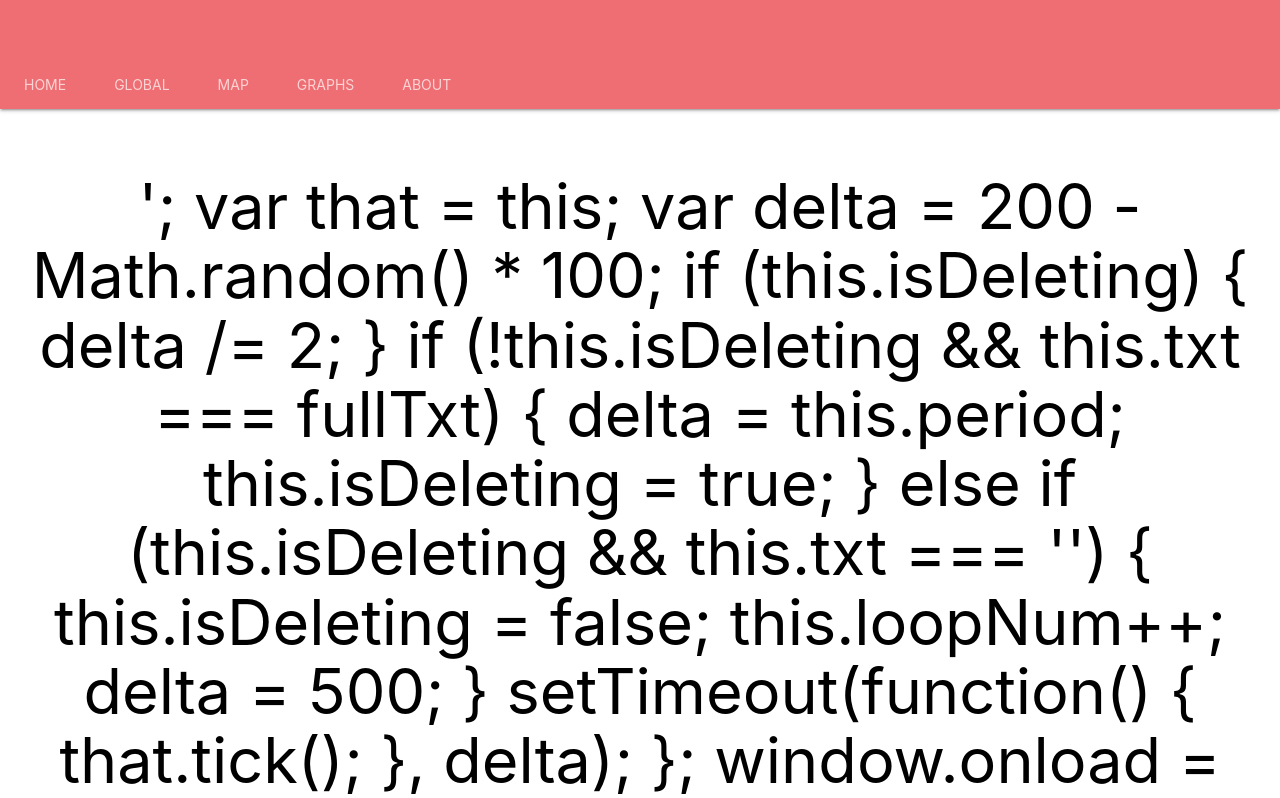
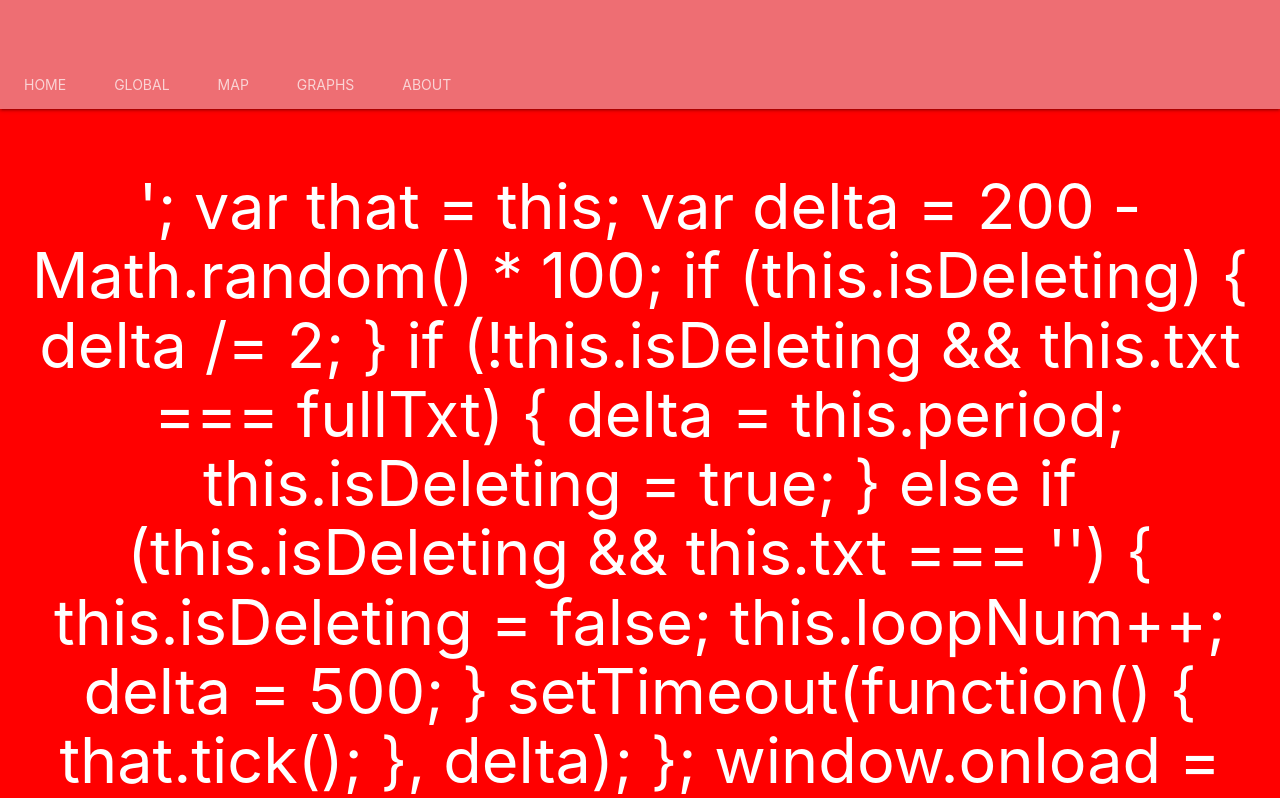
Before and after one commit to mrrontend/cov, a plain HTML site: page about.html in a window 1280 px wide. Shown: the part 217-1015 px from the top of the page. Drawn offline with nearby package versions, Linux system fonts and the light colour scheme.

Commit message:
Update about.html

```diff
--- a/about.html
+++ b/about.html
@@ -10,13 +10,13 @@
     <script src="https://cdnjs.cloudflare.com/ajax/libs/materialize/1.0.0/js/materialize.min.js"></script>
 <style>
 body {
-  background-color:#fff;
+  background-color:red;
   text-align: center;
-  color:#000;
+  color:#fff;
   padding-top:10em;
 }
 
-* { color:#000; text-decoration: none;}
+* { color:#fff; text-decoration: none;}
 </style>
 </head>
 <body>
```
